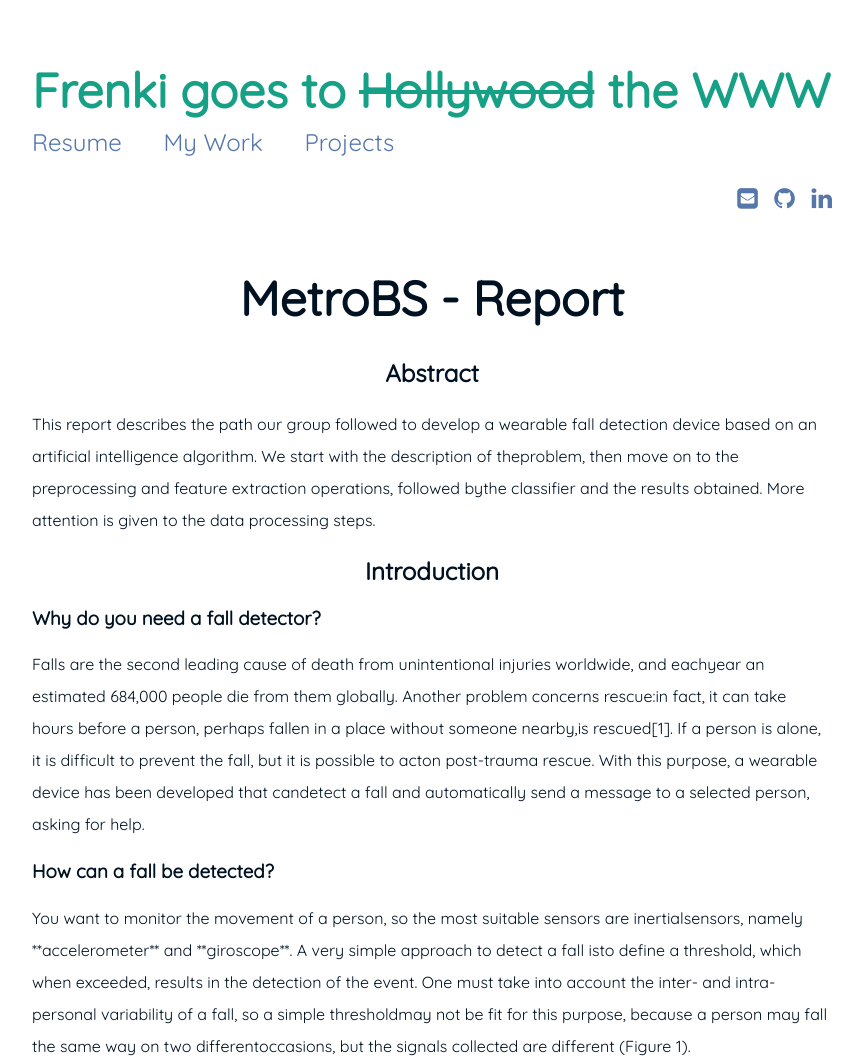
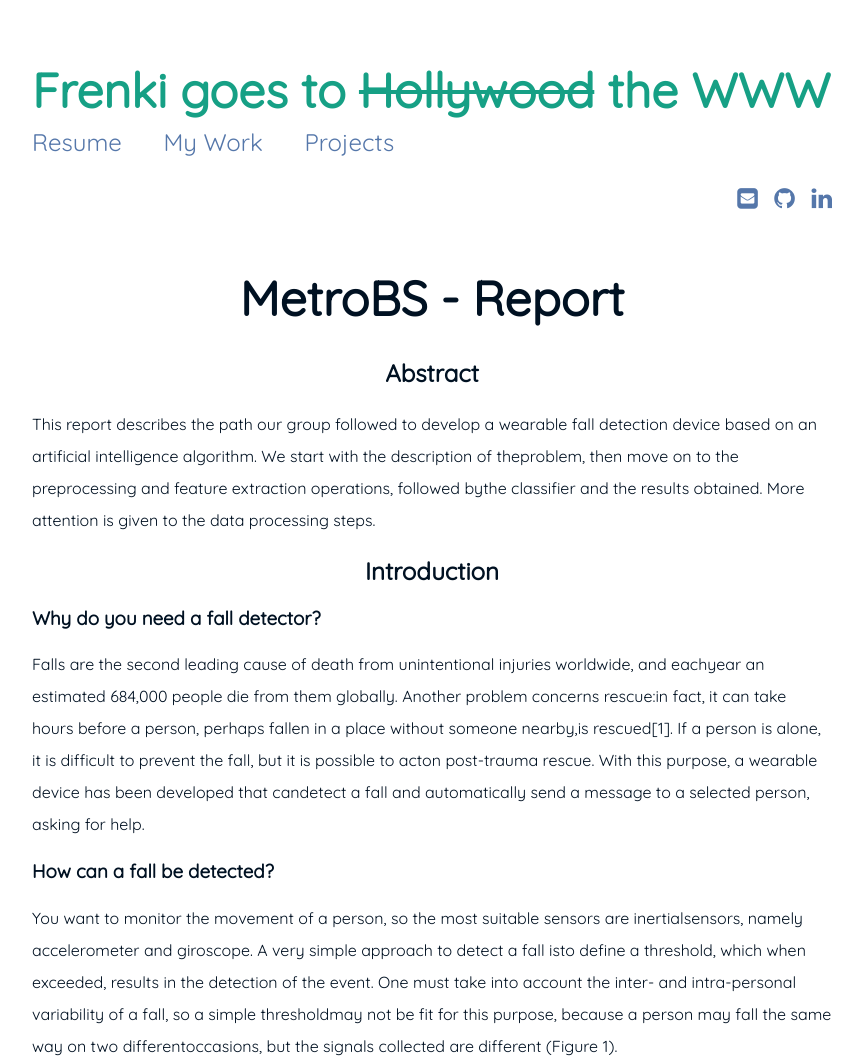
Before and after one commit to FreShq99/frenkishqepa.com, a Jekyll site: the page built from _posts/2021-05-11-report.md, in a window 1280 px wide. Shown: the top 1058 px of the page, without its empty margins (208-1071 px from the left). Built offline with Jekyll 4.4.1, drawn with Linux system fonts in a browser that asks for light colours; some of the changed text lies outside the part shown; grey boxes are pictures that could not be loaded.

Commit message:
Update 2021-05-11-report.md

```diff
--- a/_posts/2021-05-11-report.md
+++ b/_posts/2021-05-11-report.md
@@ -15,10 +15,8 @@
 
 <H3> How can a fall be detected? </h3>
 <p>
-You want to monitor the movement of a person, so the most suitable sensors are inertialsensors, namely **accelerometer** and **giroscope**.  A very simple approach to detect a fall isto define a threshold, which when exceeded, results in the detection of the event.  One must take into account the inter- and intra-personal variability of a fall, so a simple thresholdmay not be fit for this purpose, because a person may fall the same way on two differentoccasions, but the signals collected are different (Figure 1).<p>
-<figure>
-  <img
-  src="https://github.com/freshq99/freshq99.github.io/blob/master/assets/img/ReportMetroBS/confrontointerintra.png?raw=true"
-  alt="Figure 1">
-  <figcaption>Signals acquired from Accelerometer, X-axis, for two backward falls.</figcaption>
-</figure>
+You want to monitor the movement of a person, so the most suitable sensors are inertialsensors, namely accelerometer and giroscope.  A very simple approach to detect a fall isto define a threshold, which when exceeded, results in the detection of the event.  One must take into account the inter- and intra-personal variability of a fall, so a simple thresholdmay not be fit for this purpose, because a person may fall the same way on two differentoccasions, but the signals collected are different (Figure 1).<p>
+
+<p align="center" width="100%">
+    <img width="33%" src="https://github.com/freshq99/freshq99.github.io/blob/master/assets/img/ReportMetroBS/confrontointerintra.png?raw=true">
+</p>
```
